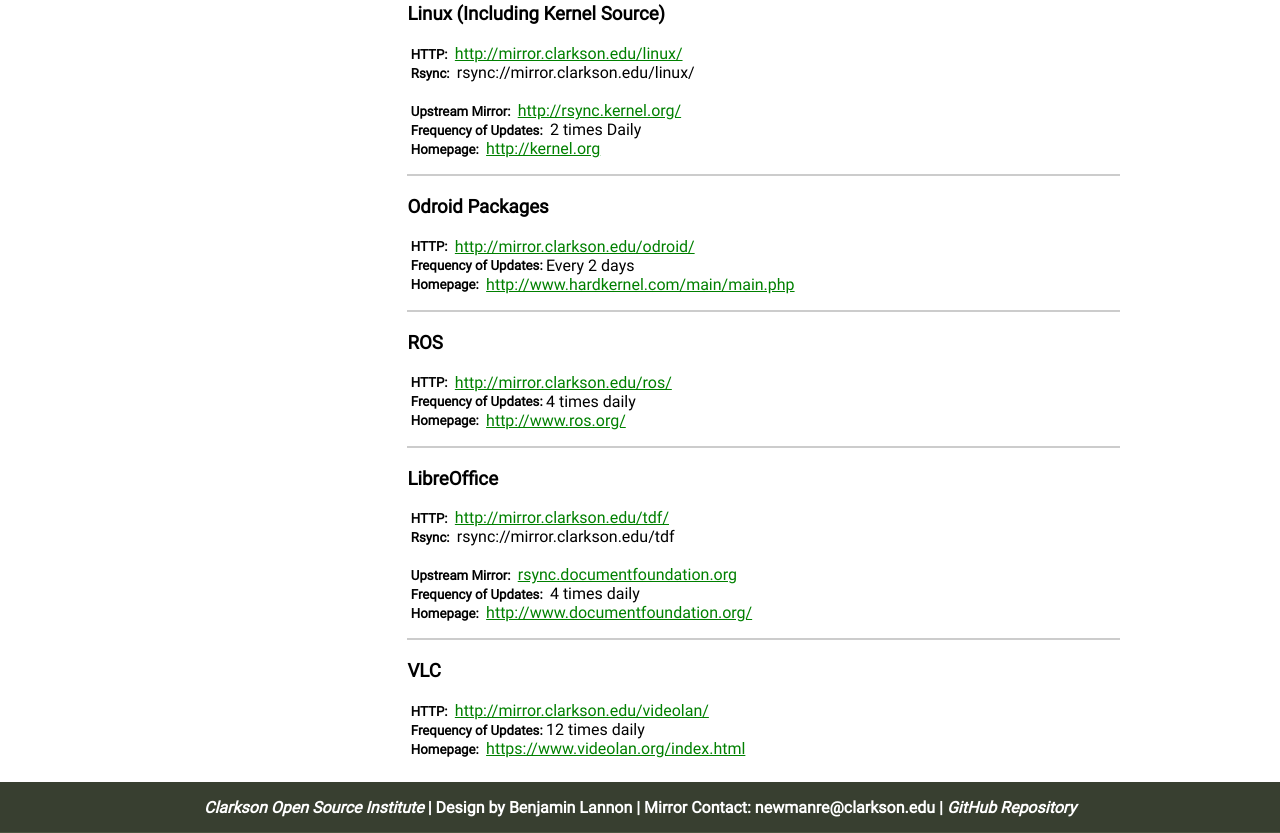
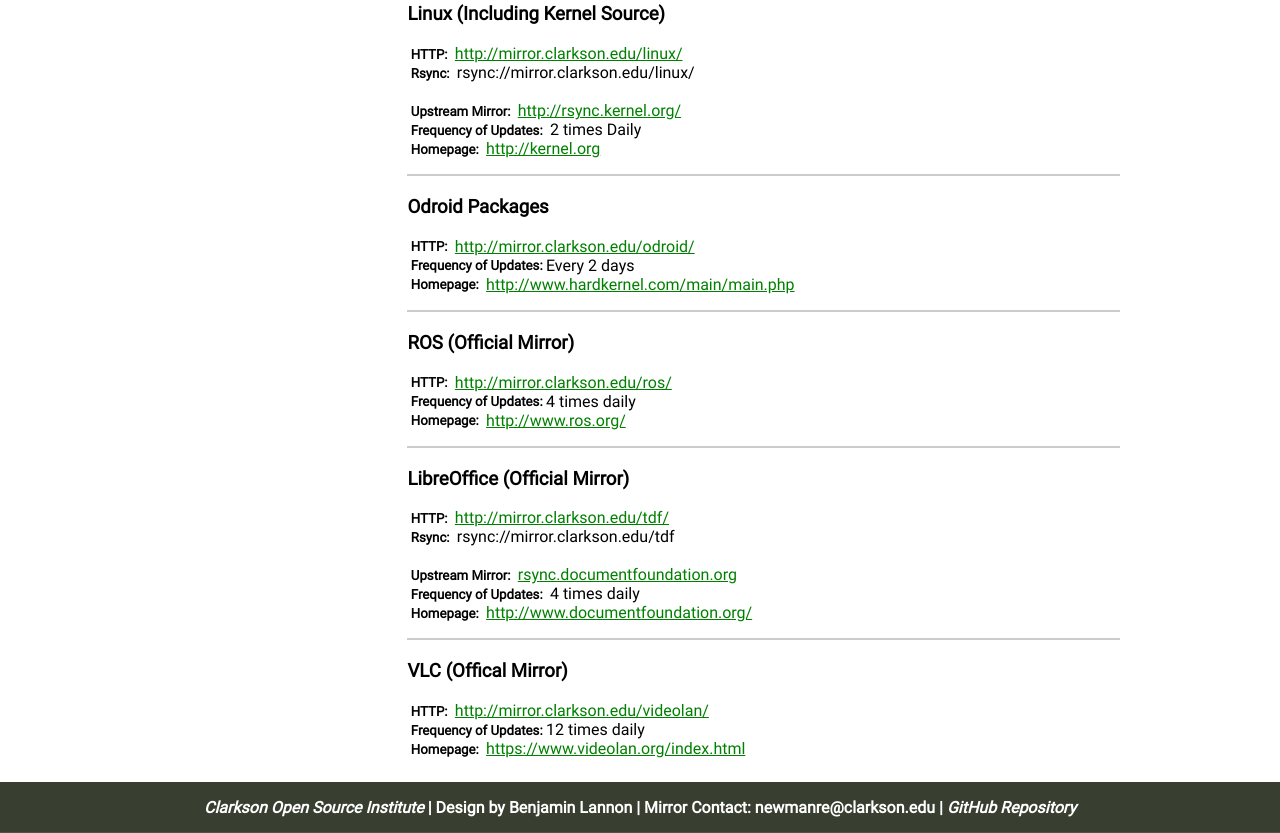
Before and after one commit to COSI-Lab/MirrorWebsite, a website: page software.html in a window 1280 px wide. Shown: the part 1741-2574 px from the top of the page. Drawn offline with Linux system fonts and the light colour scheme; no server answers.

Commit message:
Noting on Software page what mirrors are official

```diff
--- a/software.html
+++ b/software.html
@@ -138,7 +138,7 @@
         </div>
         <div class="col col--3-of-4 software-section">
           <section id="blender">
-            <h3>Blender</h3>
+            <h3>Blender (Official Mirror)</h3>
             <h5>HTTP:</h5>
             <a href="./blender/">http://mirror.clarkson.edu/blender/</a>
             <br>
@@ -188,7 +188,7 @@
             <a href="http://ctan.org/">http://www.ctan.org/</a>
           </section>
           <section id="cygwin">
-            <h3>Cygwin</h3>
+            <h3>Cygwin (Official Mirror)</h3>
             <h5>HTTP:</h5>
             <a href="./cygwin/">http://mirror.clarkson.edu/cygwin/</a>
             <br>
@@ -278,7 +278,7 @@
             <a href="http://www.hardkernel.com/main/main.php">http://www.hardkernel.com/main/main.php</a>
           </section>
           <section id="ros">
-            <h3>ROS</h3>
+            <h3>ROS (Official Mirror)</h3>
             <h5>HTTP:</h5>
             <a href="./ros/">http://mirror.clarkson.edu/ros/</a>
             <br>
@@ -288,7 +288,7 @@
             <a href="http://www.ros.org/">http://www.ros.org/</a>
           </section>
           <section id="tdf">
-            <h3>LibreOffice</h3>
+            <h3>LibreOffice (Official Mirror)</h3>
             <h5>HTTP:</h5>
             <a href="./tdf/">http://mirror.clarkson.edu/tdf/</a>
             <br>
@@ -304,7 +304,7 @@
             <a href="http://www.documentfoundation.org/">http://www.documentfoundation.org/</a>
           </section>
           <section id="vlc">
-            <h3>VLC</h3>
+            <h3>VLC (Offical Mirror)</h3>
             <h5>HTTP:</h5>
             <a href="./videolan/">http://mirror.clarkson.edu/videolan/</a>
             <br>
```
